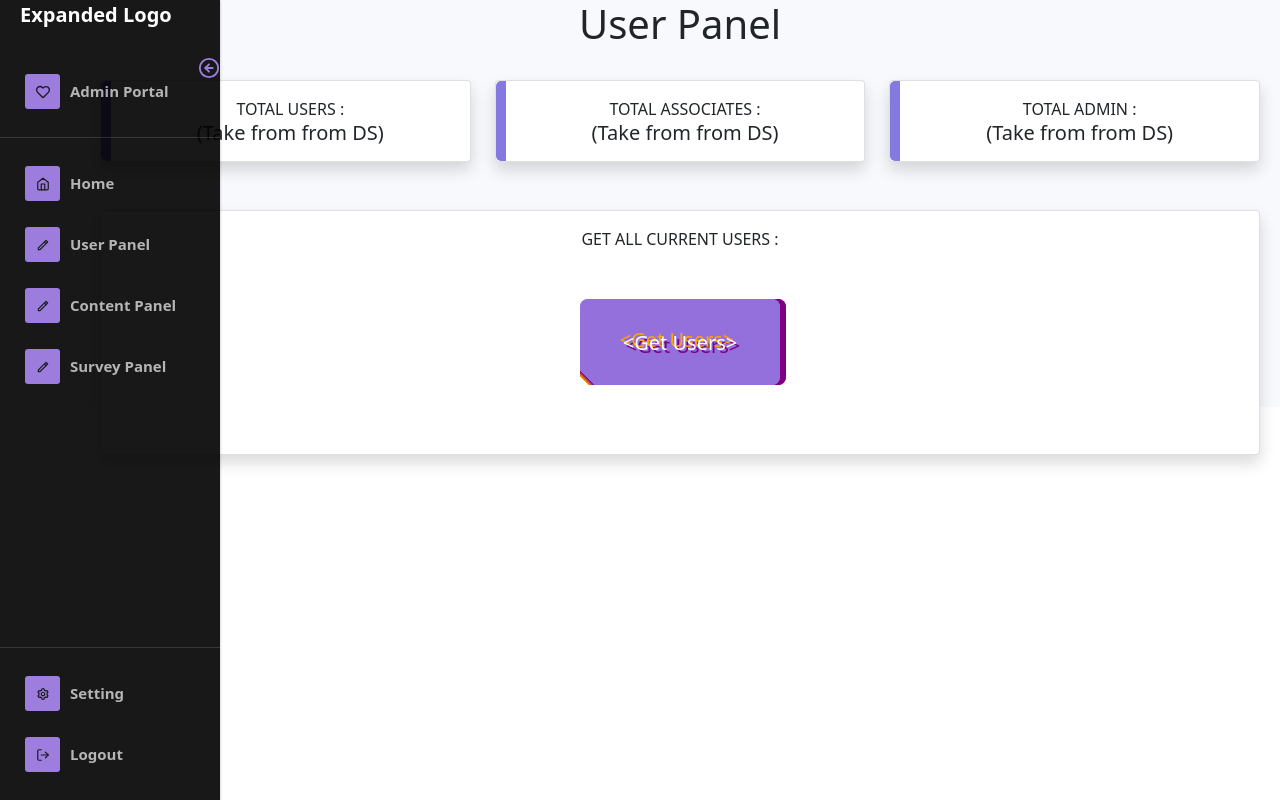
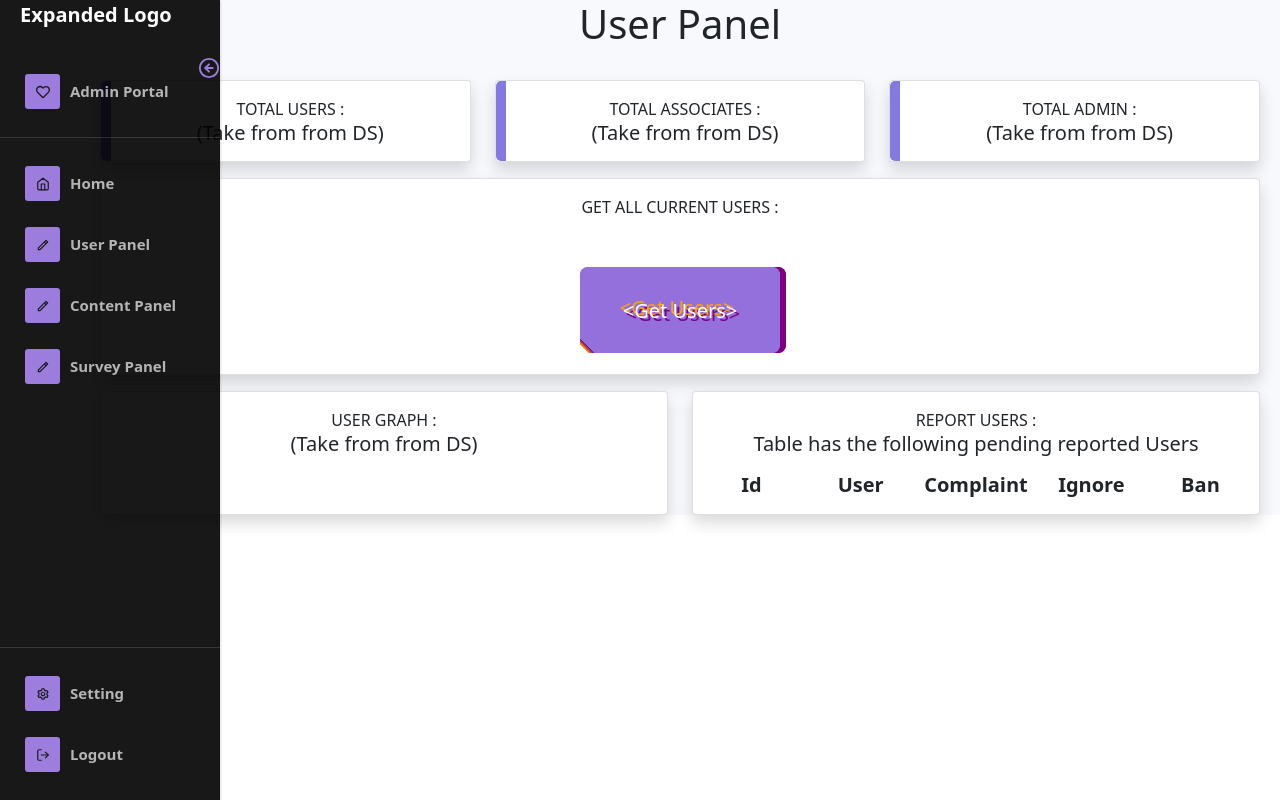
Before and after one commit to StefWebDesigner/RevX, a React (Create React App) app in the folder projectapp/: page /userpanel in a window 1280 px wide. Built offline with nearby package versions, Linux system fonts and the light colour scheme.

Commit message:
User Report Made

```diff
--- a/projectapp/src/components/admin/admin-groups/UserPanel.js
+++ b/projectapp/src/components/admin/admin-groups/UserPanel.js
@@ -22,7 +22,7 @@ const UserPanel = () => {
                     </div>
 
                     {/*OVERALL FACT ROW*/}
-                    <div className="row">
+                    <div className="row mb-3">
 
                         {/*FACT 1*/}
                         {/*COL FOR CARD*/}
@@ -101,11 +101,12 @@ const UserPanel = () => {
 
 
                     {/*GET ALL USERS ROW*/}
-                    <div className="row">
+                    <div className="row mb-3">
+
 
                         {/*COL FOR CARD*/}
                         <div className="col-xl-12 col-lg-12 col-md-12">
-                            <div className="card shadow h-100 mt-5">
+                            <div className="card shadow h-100">
                                 <div className="card-body">
                                     {/*CARD ROW*/}
                                     <div className="row no-gutters align-items-center">
@@ -144,8 +145,75 @@ const UserPanel = () => {
                                                         </aside>
                                                     }
 
+                                                </div>
+                                            </div>
+                                        </div>
+                                        {/*END CARD ROW*/}
+                                    </div>
+                                </div>
+                            </div>
+                            {/*COL END*/}
+                        </div>
+                        {/*OVERALL FACT ROW*/}
+                        </div>
 
 
+                    <div className="row">
+
+                        {/*GRAPH*/}
+                        {/*COL FOR CARD*/}
+                        <div className="col-xl-6 col-lg-6 col-md-6">
+                            <div className="card shadow h-100">
+                                <div className="card-body ">
+                                    {/*CARD ROW*/}
+                                    <div className="row no-gutters align-items-center">
+                                        <div className="col mr-2">
+                                            <div className="fact-body">
+                                                <div className="text-center text-xs font-weight-bold text-uppercase">
+                                                    User Graph :
+                                                </div>
+                                                <div className=" text-center h5 mb-0 font-weight-bold text-gray-800">
+                                                    (Take from from DS)
+                                                </div>
+                                            </div>
+                                        </div>
+                                        {/*END CARD ROW*/}
+                                    </div>
+                                </div>
+                            </div>
+                            {/*COL END*/}
+                        </div>
+
+
+                        {/*REPORT USER*/}
+                        {/*COL FOR CARD*/}
+                        <div className="col-xl-6 col-lg-6 col-md-6">
+                            <div className="card shadow h-100">
+                                <div className="card-body">
+                                    {/*CARD ROW*/}
+                                    <div className="row no-gutters align-items-center">
+                                        <div className="col mr-2">
+                                            <div className="fact-body">
+                                                <div className="text-center text-xs font-weight-bold text-uppercase">
+                                                    Report Users :
+                                                </div>
+                                                <div className=" text-center h5 mb-0 font-weight-bold text-gray-800 mb-3">
+                                                    Table has the following pending reported Users
+                                                </div>
+                                                <div className=" text-center h5 mb-0 font-weight-bold text-gray-800">
+
+                                                    {/*A PLACE HOLDER FOR THE REAL CONTENT*/}
+                                                    <div className="row">
+                                                        <table>
+                                                            <thead>
+                                                                <th className="col-2">Id</th>
+                                                                <th className="col-2">User</th>
+                                                                <th className="col-2">Complaint</th>
+                                                                <th className="col-2">Ignore</th>
+                                                                <th className="col-2">Ban</th>
+                                                            </thead>
+                                                        </table>
+                                                    </div>
 
                                                 </div>
                                             </div>
@@ -157,10 +225,8 @@ const UserPanel = () => {
                             {/*COL END*/}
                         </div>
 
-
                         {/*OVERALL FACT ROW*/}
                     </div>
-
 
 
 
--- a/projectapp/src/custom.css
+++ b/projectapp/src/custom.css
@@ -139,6 +139,7 @@
     background-color: #F8F9FC   ;
 }
 
+/*MAIN BUTTON STYLING*/
 .mainStyle, .mainStyle:after {
     position: relative;
     background: linear-gradient(45deg, transparent 5%, mediumpurple 5%);
```
